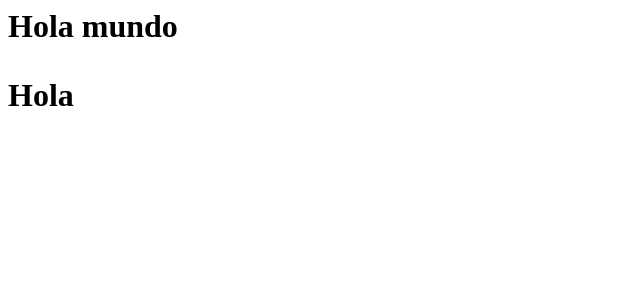
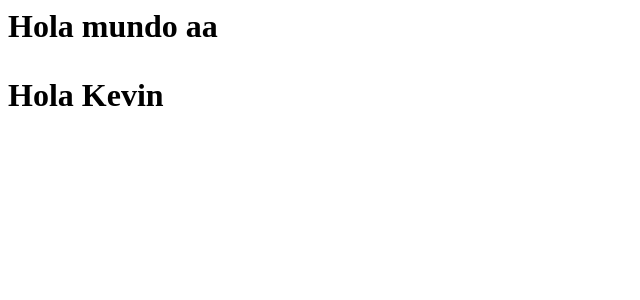
Before and after one commit to kevinCardenas23/ReactCodigoFacilito, a React (Create React App) app: page / in a window 1280 px wide. Shown: the top 300 px of the page, without its empty margins (0-640 px from the left). Built offline with nearby package versions, Linux system fonts and the light colour scheme.

Commit message:
Expresiones JSX

```diff
--- a/src/index.js
+++ b/src/index.js
@@ -1,31 +1,14 @@
-// import React from 'react';
-// import ReactDOM from 'react-dom';
-// import './index.css';
-// import App from './App';
-// import reportWebVitals from './reportWebVitals';
-
-// ReactDOM.render(
-//   <React.StrictMode>
-//     <App />
-//   </React.StrictMode>,
-//   document.getElementById('root')
-// );
-
-// // If you want to start measuring performance in your app, pass a function
-// // to log results (for example: reportWebVitals(console.log))
-// // or send to an analytics endpoint. Learn more: https://bit.ly/CRA-vitals
-// reportWebVitals();
-
 import React from 'react';
 import { render } from 'react-dom';
 
 const Saludo = () => {
-  return <p>Hola </p>;
+  const nombre = "Kevin";
+  return <p>Hola {`${nombre}`} </p>;
 }
 
 const App = () => {
   return <h1>
-    Hola mundo
+    Hola mundo aa
     <Saludo/>
   </h1>;
 };
```
